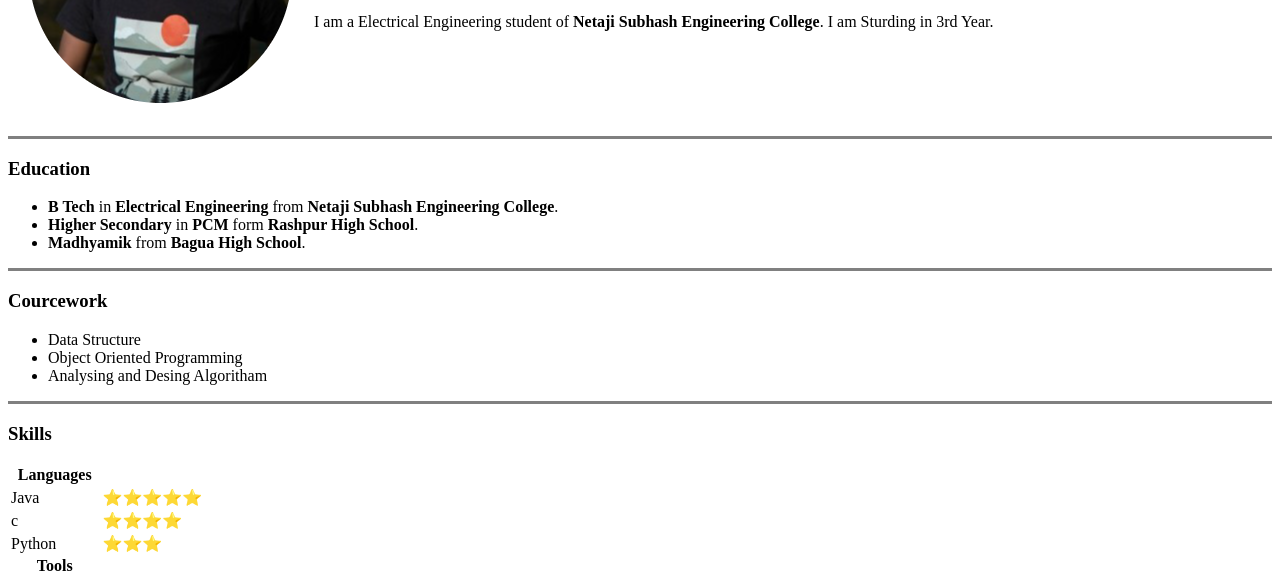
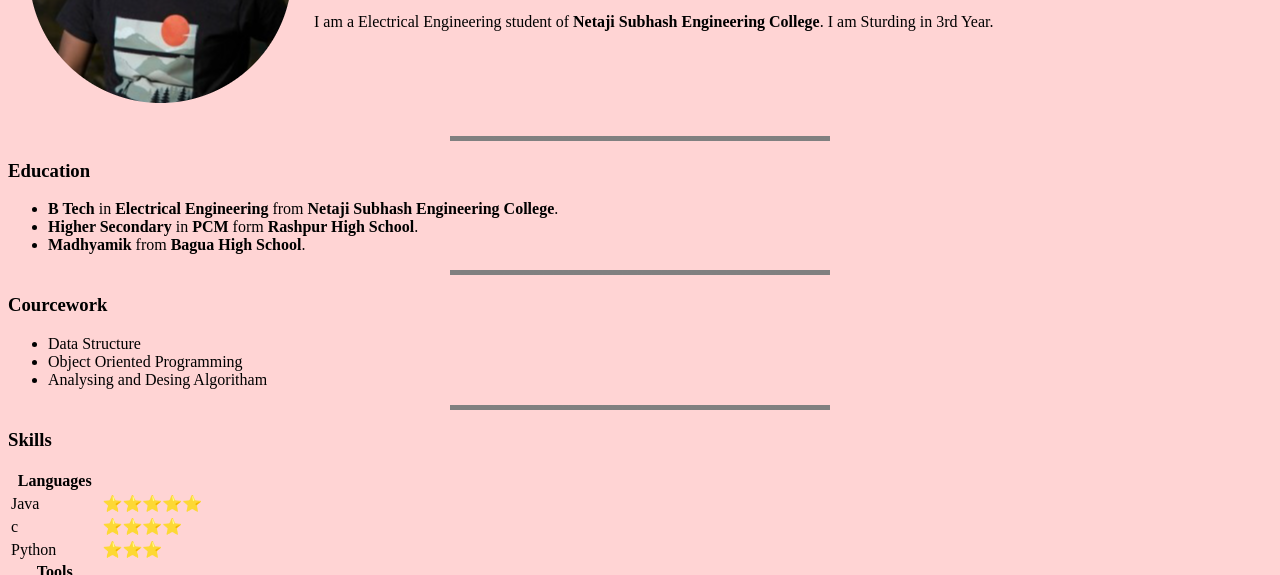
Before and after one commit to Ritamchondar/CV, a plain HTML site: page index.html in a window 1280 px wide. Shown: the part 189-764 px from the top of the page. Drawn offline with Linux system fonts and the light colour scheme.

Commit message:
adding colour

```diff
--- a/index.html
+++ b/index.html
@@ -3,6 +3,21 @@
     <head>
         <meta charset="UTF-8">
         <Title>Ritam Chondar's Homepage</Title>
+        <style>
+            body {
+                background-color: #FFD4D4;
+            }
+            hr {
+                background-color: none;
+                height: 0px;
+                width: 30%;
+                border-color: gray;
+                border-style: none;
+                border-top-style: dotted;
+                border-width: 5px;
+
+            }
+        </style>
     </head>
     <body>
         <table cellspacing="20">
```
